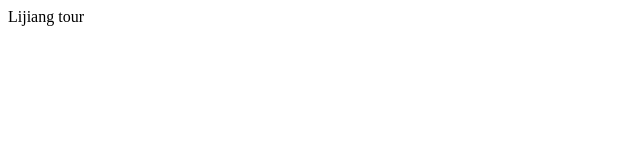
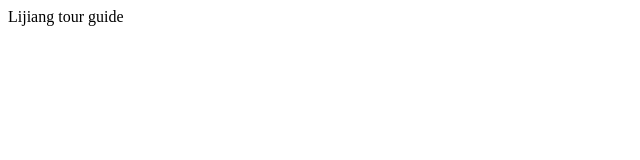
Before and after one commit to lijiangtour/lijiangtour.github.io, a plain HTML site: page index.html in a window 1280 px wide. Shown: the full height of the page, 0-640 px from the left. Drawn offline with Linux system fonts and the light colour scheme.

Commit message:
lijiang ++

```diff
--- a/index.html
+++ b/index.html
@@ -1 +1 @@
-<p>Lijiang tour</p>
+<p>Lijiang tour guide</p>
```
